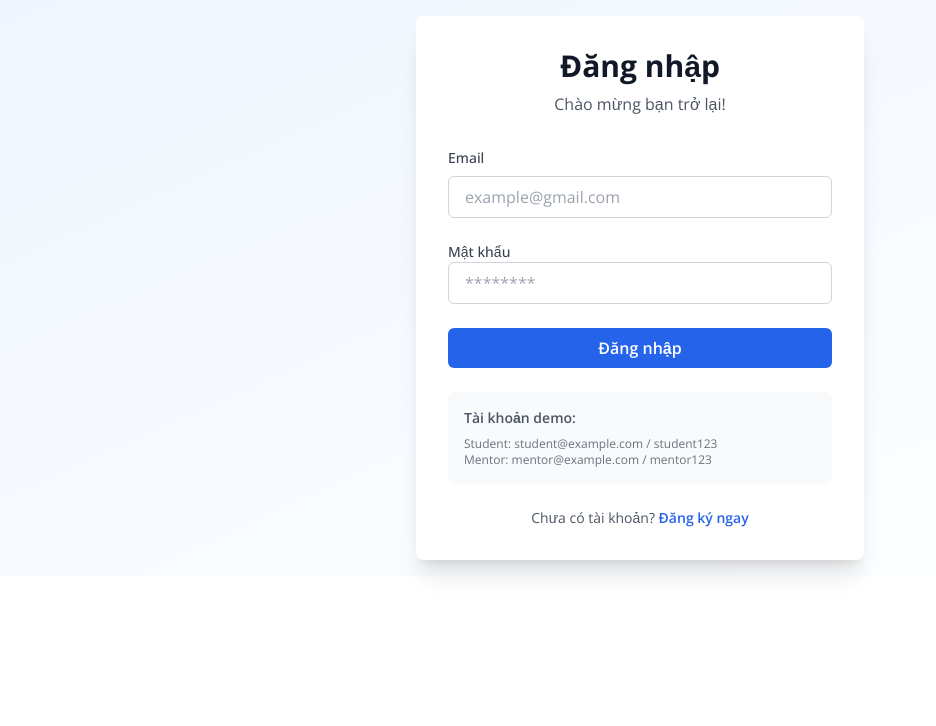
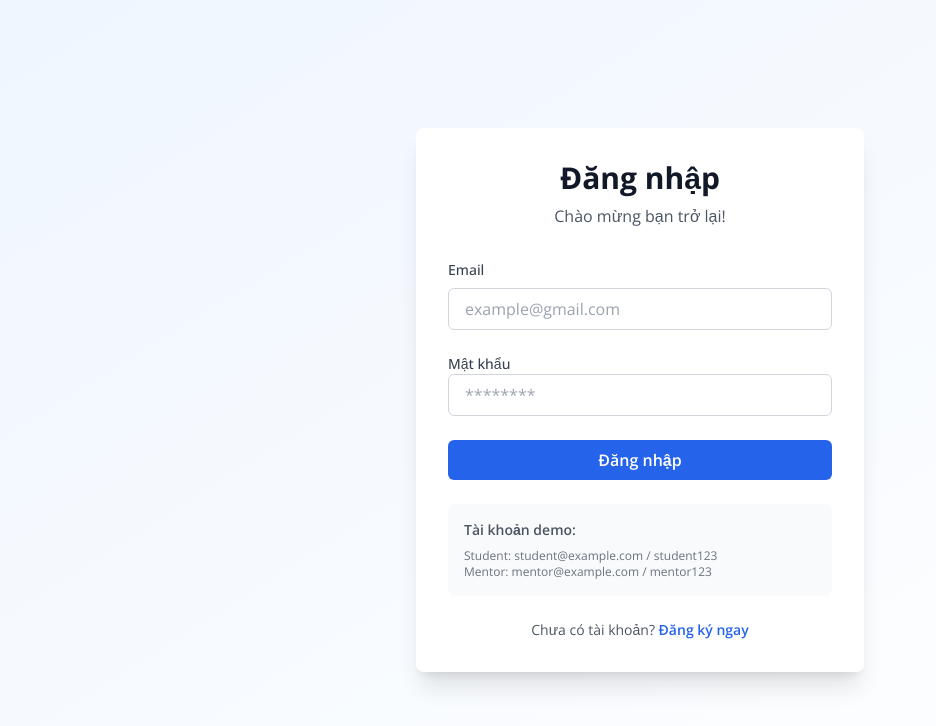
Before and after one commit to DanKRT-Star/client_nit_repo, a React (Vite) app: page /login in a window 1280 px wide. Shown: the top 726 px of the page, without its empty margins (0-936 px from the left). Built offline with nearby package versions, Linux system fonts and the light colour scheme.

Commit message:
fix UI issues

```diff
--- a/src/pages/LoginPage.tsx
+++ b/src/pages/LoginPage.tsx
@@ -37,17 +37,18 @@ export default function LoginPage(){
                 setError(result.message);
             }
         } catch(err) {
+            console.log('Login error:', err);
             setError('Có lỗi xảy ra. Vui lòng thử lại!');
         } finally {
             setIsLoading(false);
         }
     }
     return (
-        <div className="min-h-scren flex items-center justify-center bg-gradient-to-br from-blue-50 to-indogo-100 dark:from-gray-900 dark:to-gray-800 p-4">
+        <div className="min-h-screen flex items-center justify-center bg-gradient-to-br from-blue-50 to-indogo-100 dark:from-gray-900 dark:to-gray-800 p-4">
             <div className="max-w-md w-full bg-white dark:bg-gray-800 rounded-lg shadow-xl p-8">
                 {/* Header */}
                 <div className='text-center mb-8'>
-                    <h1 className='text-3xl font-bold text-gray-900 dark:text-white- mb-2'>
+                    <h1 className='text-3xl font-bold text-gray-900 dark:text-white mb-2'>
                         Đăng nhập
                     </h1>
                     <p className='text-gray-600 dark:text-gray-400'>
```
